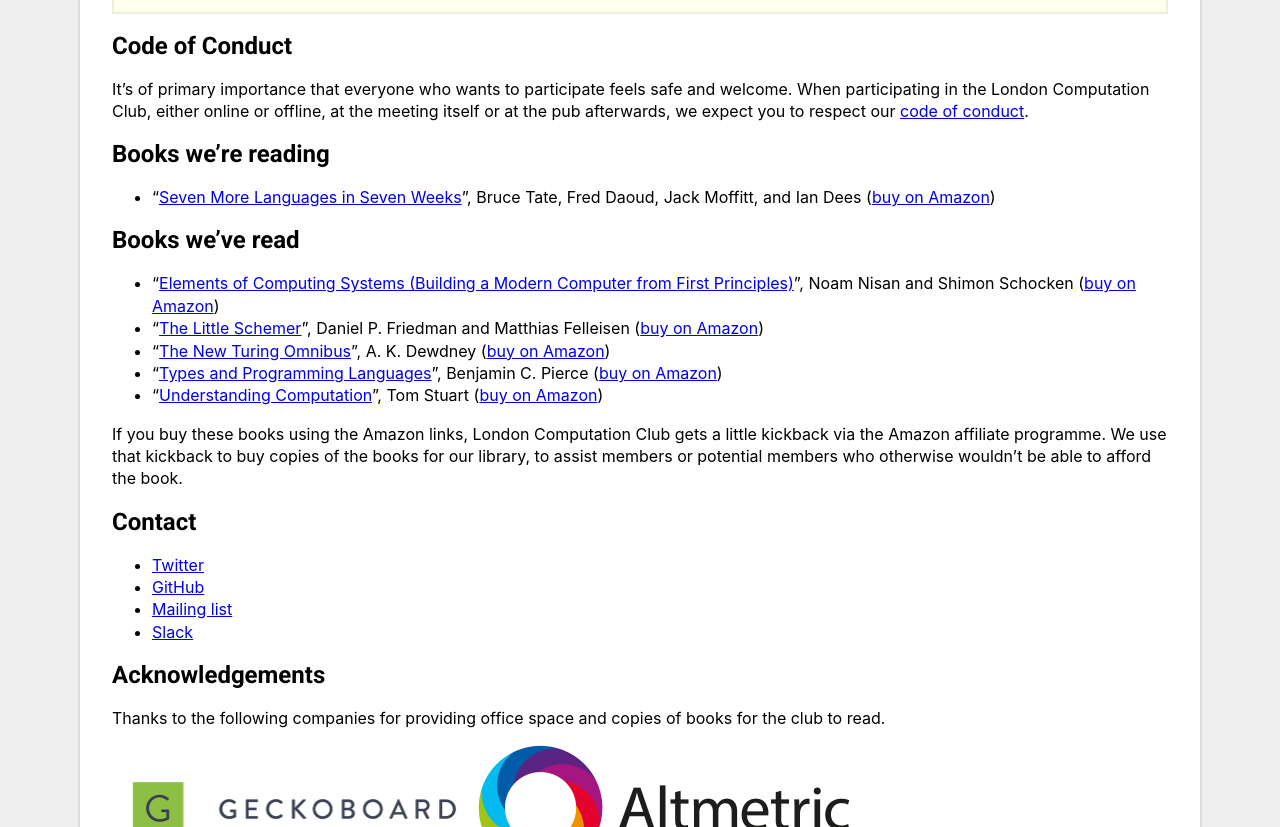
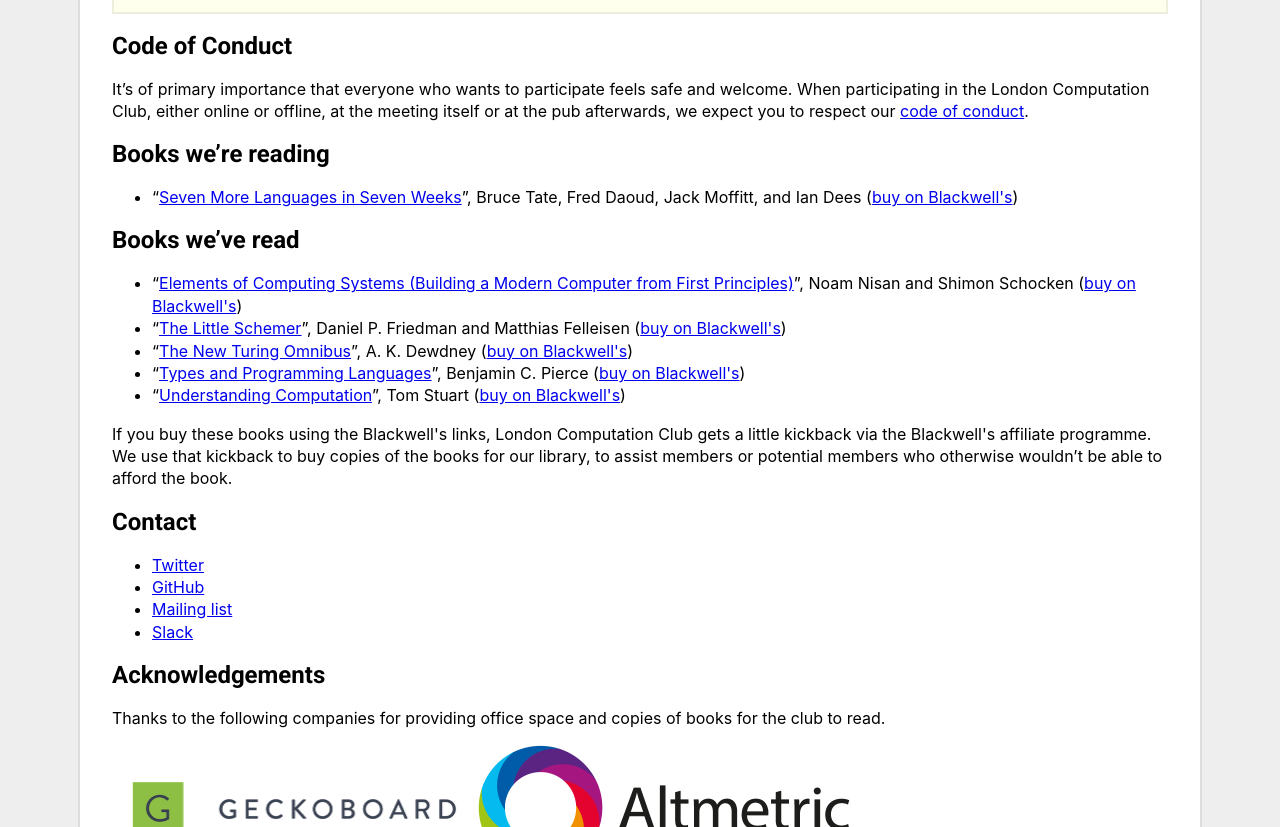
Before and after one commit to computationclub/computationclub.github.io, a Jekyll site: the page built from index.html, in a window 1280 px wide and 900 px high, scrolled down 781 px, cut to the strip 73-900 px from the top of the window. Built offline with Jekyll 4.4.1, drawn with Linux system fonts in a browser that asks for light colours.

Commit message:
Switch to a more ethical bookseller for the affiliate programme
Blackwell's score much higher on the Ethical Consumer's list of booksellers
than Amazon, for more details see
http://www.ethicalconsumer.org/buyersguides/miscellaneous/booksellers.aspx

They also stock all the books we have read and have an easy to
sign up to affiliate program and so it seems preferable to use them than
Amazon.

I have signed up for an affiliate account and will pass on any commission
earned to London Computation Club.

```diff
--- a/_includes/book.html
+++ b/_includes/book.html
@@ -1,3 +1,3 @@
 <li>
-  &ldquo;<a href="{{ book.url }}">{{ book.title }}</a>&rdquo;, {{ book.authors | array_to_sentence_string }} (<a href="{{ book.amazon_url }}">buy on Amazon</a>)
+  &ldquo;<a href="{{ book.url }}">{{ book.title }}</a>&rdquo;, {{ book.authors | array_to_sentence_string }} (<a href="{{ book.blackwells_url }}">buy on Blackwell's</a>)
 </li>
--- a/index.html
+++ b/index.html
@@ -82,7 +82,7 @@ layout: default
     {% endfor %}
   </ul>
 
-  <p>If you buy these books using the Amazon links, London Computation Club gets a little kickback via the Amazon affiliate programme. We use that kickback to buy copies of the books for our library, to assist members or potential members who otherwise wouldn&rsquo;t be able to afford the book.<p>
+  <p>If you buy these books using the Blackwell's links, London Computation Club gets a little kickback via the Blackwell's affiliate programme. We use that kickback to buy copies of the books for our library, to assist members or potential members who otherwise wouldn&rsquo;t be able to afford the book.<p>
 
 </section>
 
```
Also changed, not shown: _data/books.yml (+6 -6 lines).
